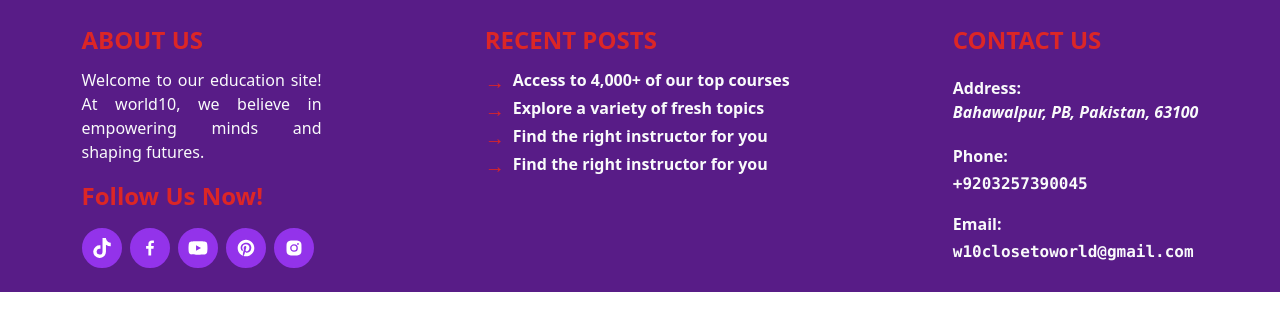
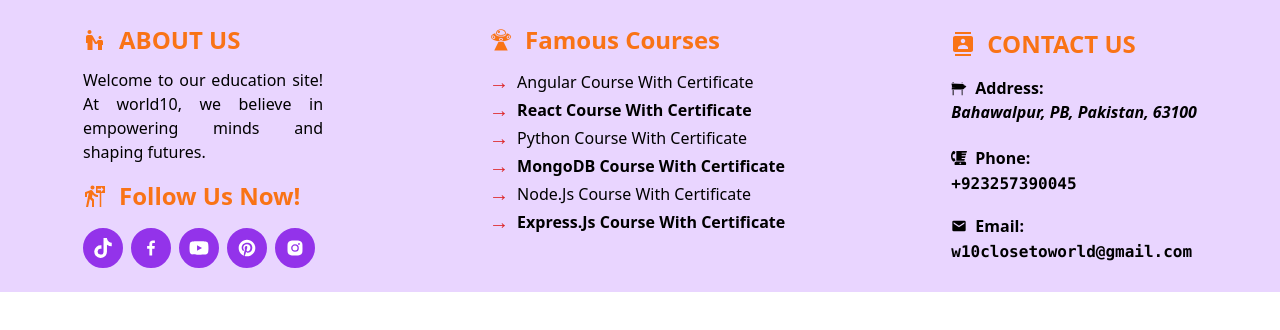
Before and after one commit to mhmAdmin1122/w10, a Next.js app: page /components/F/Footer in a window 1280 px wide. Shown: the top 330 px of the page. Built offline with nearby package versions, Linux system fonts and the light colour scheme.

Commit message:
Footer Updated

```diff
--- a/pages/components/F/Footer.tsx
+++ b/pages/components/F/Footer.tsx
@@ -1,23 +1,29 @@
 import React from 'react'
 import Link from 'next/link'
-import { BiLogoFacebook, BiLogoInstagramAlt, BiLogoPinterest } from 'react-icons/bi'
-import { FaTiktok, FaYoutube } from 'react-icons/fa'
+import { BiLogoFacebook, BiLogoInstagramAlt, BiLogoPinterest, BiSolidEnvelope } from 'react-icons/bi'
+import { FaTiktok, FaYoutube, FaBlenderPhone } from 'react-icons/fa'
+import { MdEscalatorWarning, MdFollowTheSigns, MdContacts } from 'react-icons/md';
+import { GiUfo, GiDirectionSign } from 'react-icons/gi';
 
 const Footer = () => {
     return (
-        <footer className="w-full h-auto bg-purple-900 flex justify-around py-6">
+        <footer className="w-full h-auto bg-purple-200 flex justify-around py-6">
 
             <div className="grid justify-center items-center">
 
-                <p className="font-extrabold text-2xl cursor-context-menu text-red-600">
-                    ABOUT US
+                <p className="font-extrabold text-2xl cursor-context-menu text-orange-500 flex items-center gap-3">
+                    <b><MdEscalatorWarning /></b>
+                    <b>ABOUT US</b>
                 </p>
 
-                <p className='text-gray-50 pt-3 w-60 text-justify'>
+                <p className='text-black pt-3 w-60 text-justify'>
                     Welcome to our education site! At world10, we believe in empowering minds and shaping futures.
                 </p>
 
-                <b className="font-extrabold text-2xl cursor-context-menu text-red-600 mt-4">Follow Us Now!</b>
+                <b className="font-extrabold text-2xl cursor-context-menu text-orange-500 mt-4 flex items-center gap-3">
+                    <b><MdFollowTheSigns /></b>
+                    <b>Follow Us Now!</b>
+                </b>
 
                 <div className="social-icons flex gap-2 mt-4">
                     <Link href={"/"} className='bg-purple-600 text-white p-2 rounded-full text-xl border-2 border-purple-600 hover:border-2 hover:border-purple-600 hover:bg-purple-300 hover:text-purple-800' title=''><FaTiktok /></Link>
@@ -30,28 +36,41 @@ const Footer = () => {
 
             <div className="recent">
 
-                <p className='font-extrabold text-2xl cursor-context-menu text-red-600'>RECENT POSTS</p>
+                <p className='font-extrabold text-2xl cursor-context-menu text-orange-500 flex items-center gap-3'>
+                    <b><GiUfo /></b>
+                    <b>Famous Courses</b>
+                </p>
 
                 <div className="pics pt-3">
 
-                    <p className='flex gap-2 text-gray-50'>
+                    <p className='flex gap-2 text-black cursor-pointer items-center'>
                         <b className='font-bold text-xl text-red-600'>&rarr;</b>
-                        <b> Access to 4,000+ of our top courses</b>
+                        <p>Angular Course With Certificate</p>
                     </p>
 
-                    <p className='flex gap-2 text-gray-50'>
+                    <p className='flex gap-2 text-black cursor-pointer items-center'>
                         <b className='font-bold text-xl text-red-600'>&rarr;</b>
-                        <b> Explore a variety of fresh topics</b>
+                        <b>React Course With Certificate</b>
                     </p>
 
-                    <p className='flex gap-2 text-gray-50'>
+                    <p className='flex gap-2 text-black cursor-pointer items-center'>
                         <b className='font-bold text-xl text-red-600'>&rarr;</b>
-                        <b> Find the right instructor for you</b>
+                        <p>Python Course With Certificate</p>
                     </p>
 
-                    <p className='flex gap-2 text-gray-50'>
+                    <p className='flex gap-2 text-black cursor-pointer items-center'>
                         <b className='font-bold text-xl text-red-600'>&rarr;</b>
-                        <b> Find the right instructor for you</b>
+                        <b>MongoDB Course With Certificate</b>
+                    </p>
+
+                    <p className='flex gap-2 text-black cursor-pointer items-center'>
+                        <b className='font-bold text-xl text-red-600'>&rarr;</b>
+                        <p>Node.Js Course With Certificate</p>
+                    </p>
+
+                    <p className='flex gap-2 text-black cursor-pointer items-center'>
+                        <b className='font-bold text-xl text-red-600'>&rarr;</b>
+                        <b>Express.Js Course With Certificate</b>
                     </p>
 
                 </div>
@@ -60,20 +79,32 @@ const Footer = () => {
 
             <div className="address grid">
 
-                <p className='font-extrabold text-2xl cursor-context-menu text-red-600'>CONTACT US</p>
+                <p className='font-extrabold text-2xl cursor-context-menu text-orange-500 flex items-center gap-3'>
+                    <b><MdContacts /></b>
+                    <b>CONTACT US</b>
+                </p>
 
-                <b className="text-gray-50 pt-3">
-                    <b>Address:</b>
+                <b className="text-black pt-3">
+                    <p className='flex items-center gap-2'>
+                        <b><GiDirectionSign /></b>
+                        <b>Address:</b>
+                    </p>
                     <address>Bahawalpur, PB, Pakistan, 63100</address>
                 </b>
 
-                <b className="text-gray-50 pt-3 grid">
-                    <b>Phone:</b>
-                    <code>+9203257390045</code>
+                <b className="text-black pt-3 grid">
+                    <p className='flex items-center gap-2'>
+                        <b><FaBlenderPhone /></b>
+                        <b>Phone:</b>
+                    </p>
+                    <code>+923257390045</code>
                 </b>
 
-                <b className="text-gray-50 pt-3 grid">
-                    <b>Email:</b>
+                <b className="text-black pt-3 grid">
+                    <p className='flex items-center gap-2'>
+                        <b><BiSolidEnvelope /></b>
+                        <b>Email:</b>
+                    </p>
                     <code>w10closetoworld@gmail.com</code>
                 </b>
 
```
